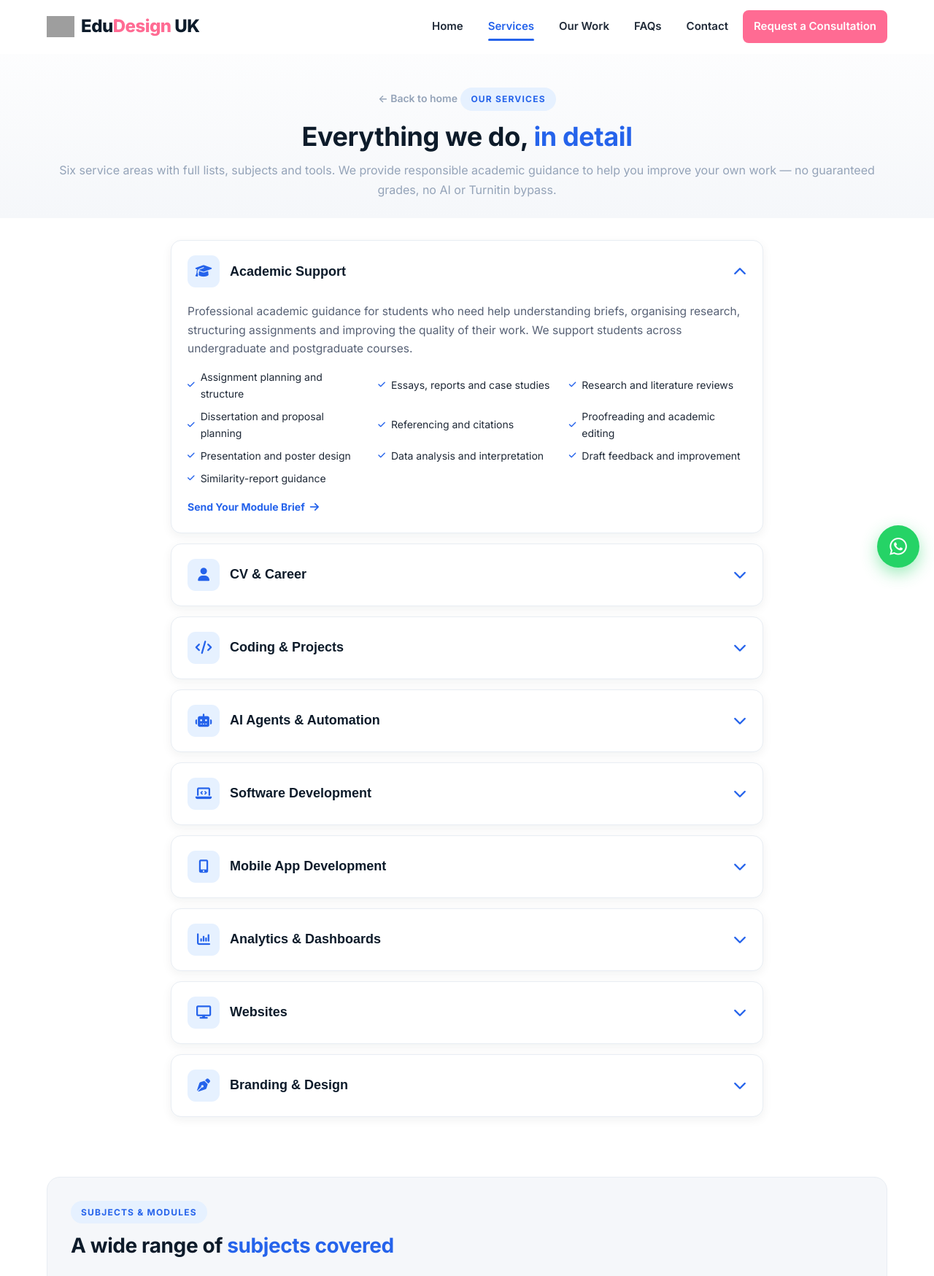
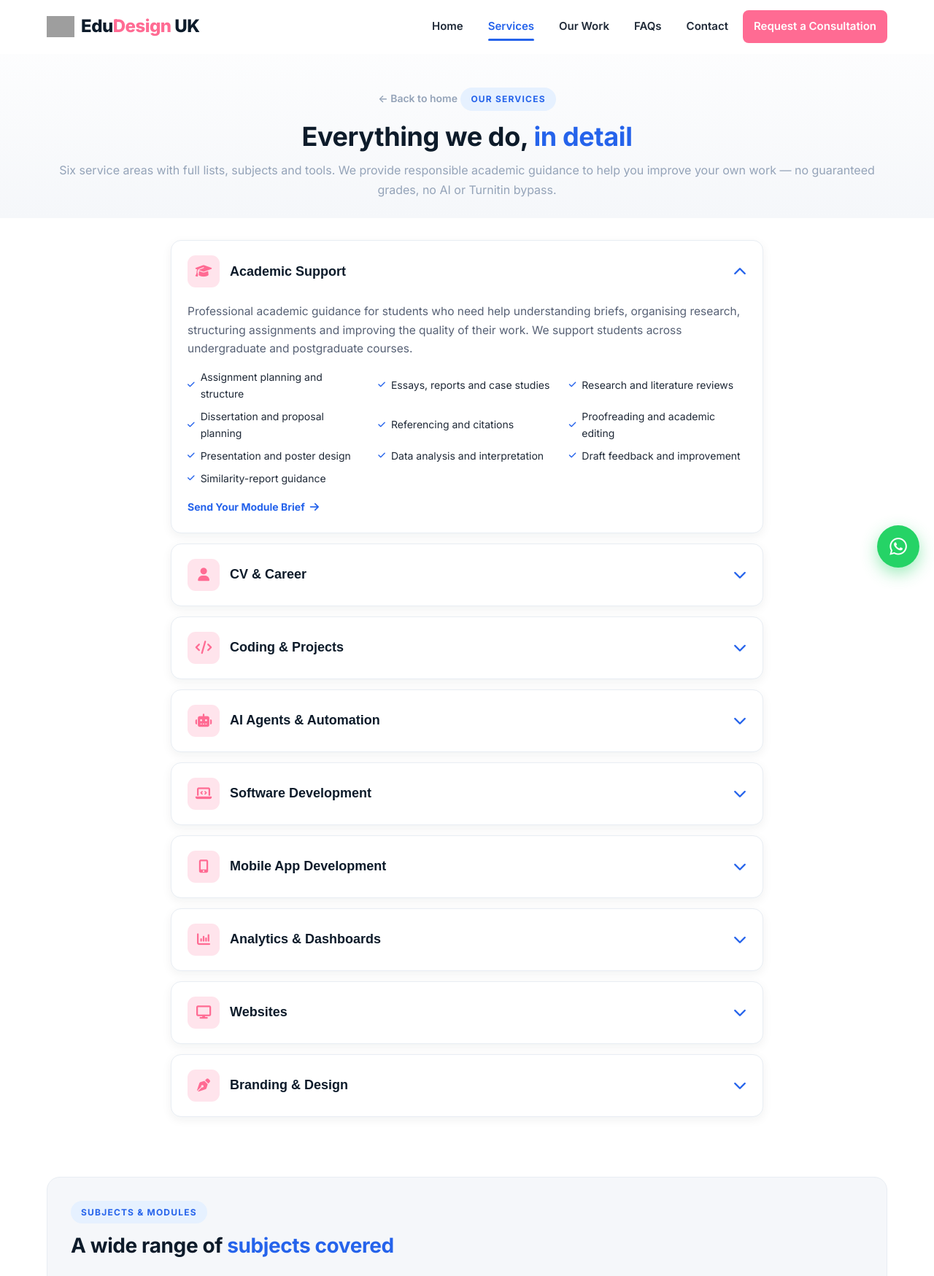
Before and after one commit to Noor1427/Edudesign-website, a Flask app: page /services.html in a window 1280 px wide. Shown: the top 1749 px of the page at 73% size. Run offline with Flask 3, Linux system fonts and the light colour scheme; grey boxes are pictures that could not be loaded.

Commit message:
Make Our Services icons pink (soft-pink circle), incl. services accordion
Co-Authored-By: Claude Opus 4.8 <noreply@anthropic.com>

```diff
--- a/static/css/style.css
+++ b/static/css/style.css
@@ -180,7 +180,7 @@ section{padding:72px 0}
 .svc-card:hover{transform:translateY(-5px);box-shadow:var(--shadow-md)}
 .svc-head{display:flex;flex-direction:column;align-items:flex-start;width:100%;background:none;border:0;padding:0;font:inherit;color:inherit;text-align:left}
 .svc-chev{display:none}
-.svc-ic{width:52px;height:52px;border-radius:13px;background:var(--blue-soft);color:var(--blue);display:grid;place-items:center;font-size:21px;margin-bottom:18px}
+.svc-ic{width:52px;height:52px;border-radius:13px;background:#FFE4EC;color:var(--pink);display:grid;place-items:center;font-size:21px;margin-bottom:18px}
 .svc-card h3{font-size:19px;margin-bottom:9px}
 .svc-card p{font-size:14.5px;color:var(--text);margin-bottom:16px}
 .svc-link{display:inline-flex;align-items:center;gap:7px;font-weight:700;font-size:14px;color:var(--blue);transition:gap var(--t)}
@@ -324,7 +324,7 @@ section{padding:72px 0}
 .accordion{display:flex;flex-direction:column;gap:14px}
 .acc-item{background:#fff;border:1px solid var(--line);border-radius:14px;overflow:hidden;box-shadow:var(--shadow-sm)}
 .acc-q{width:100%;display:flex;align-items:center;gap:14px;text-align:left;background:none;border:0;cursor:pointer;padding:20px 22px;font-weight:700;font-size:18px;color:var(--ink)}
-.acc-ic{width:44px;height:44px;flex-shrink:0;border-radius:11px;background:var(--blue-soft);color:var(--blue);display:grid;place-items:center;font-size:18px}
+.acc-ic{width:44px;height:44px;flex-shrink:0;border-radius:11px;background:#FFE4EC;color:var(--pink);display:grid;place-items:center;font-size:18px}
 .acc-t{flex:1}.acc-chev{color:var(--blue);transition:transform var(--t)}
 .acc-item.open .acc-chev{transform:rotate(180deg)}
 .acc-a{max-height:0;overflow:hidden;transition:max-height .4s ease}
```
